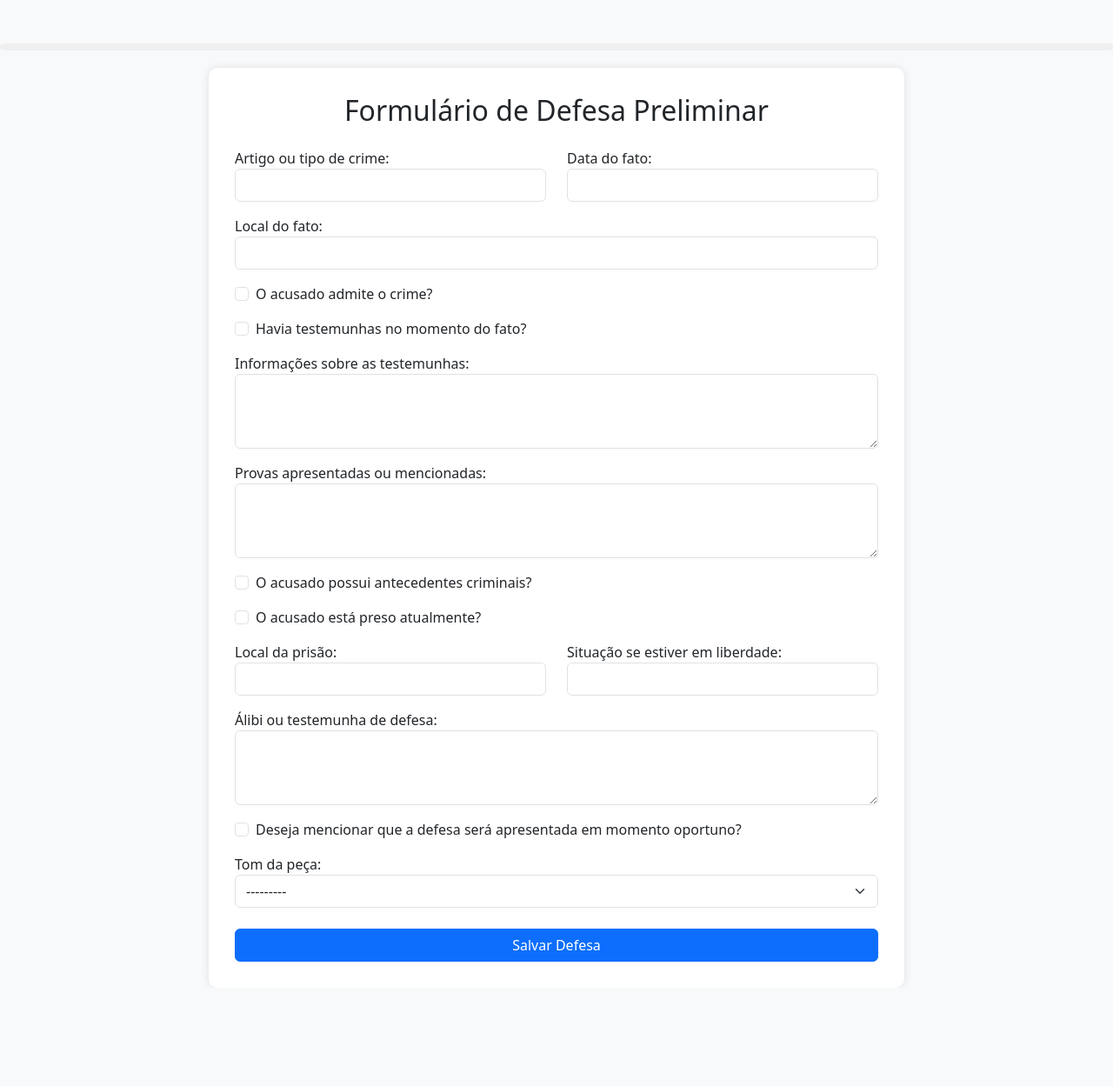
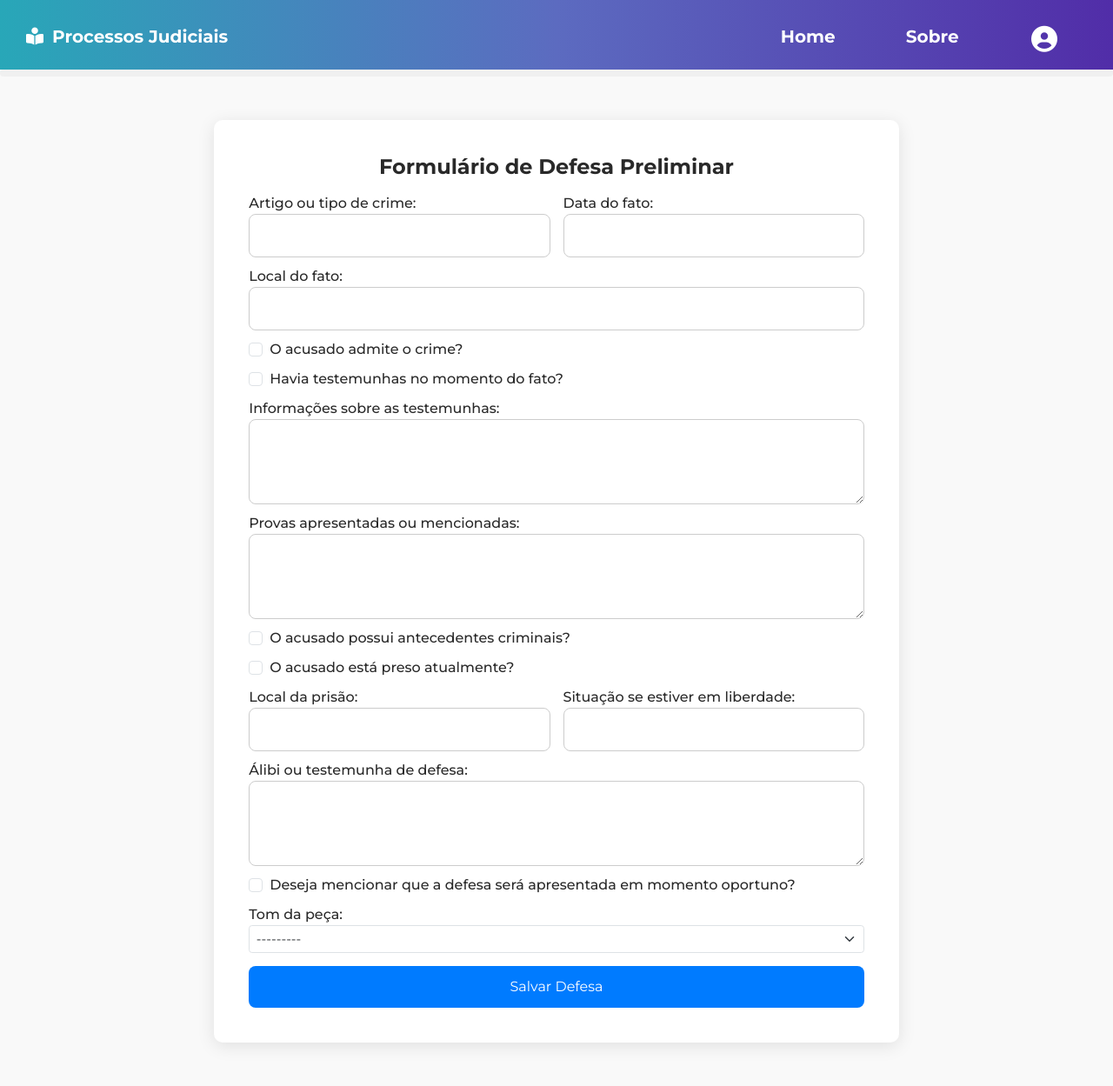
Before and after one commit to EduardoHPN/PI5-intelig-ncia-artificial-, a Django app: template recipes/templates/recipes/formulario/DefesaPrelimitar.html in a window 1280 px wide. Shown: the whole page at 87% size. Before the commit the page ends 1106 px from the top, so only its background shows below. Run offline with Django 5.2, Linux system fonts and the light colour scheme; the template is opened without the code that fills it: values that come from a table or form of the project are taken from there, others are empty; some libraries are stand-ins or nearby versions.

Commit message:
estilizacao forms ---- antes de criar div nova(argumentacao juridica)

```diff
--- a/recipes/templates/recipes/formulario/ArgumentacaoJuridica.html
+++ b/recipes/templates/recipes/formulario/ArgumentacaoJuridica.html
@@ -71,6 +71,7 @@
     </style>
 </head>
 <body>
+    {% include 'recipes/partials/header.html' %}
     {% include 'recipes/partials/loadprogressbar.html' %}
     <div class="container">
         <h2 class="mb-4 text-center text-primary">Formulário de Argumentação Jurídica</h2>
@@ -191,5 +192,7 @@
 <script src="https://cdn.jsdelivr.net/npm/bootstrap@5.3.0/dist/js/bootstrap.bundle.min.js"></script>
 {% load static %}
 <script src="{% static 'js/form-salvar.js' %}"></script>
+<link rel="stylesheet" href="{% static 'recipes/css/forms-style.css' %}">
+<link rel="stylesheet" href="{% static 'recipes/css/styles.css' %}">
 </body>
 </html>
--- a/recipes/templates/recipes/formulario/DefesaPrelimitar.html
+++ b/recipes/templates/recipes/formulario/DefesaPrelimitar.html
@@ -4,15 +4,34 @@
 <head>
     <meta charset="UTF-8">
     <meta name="viewport" content="width=device-width, initial-scale=1.0">
-    <title>Defesa Preliminar</title>
+
+    <link rel="stylesheet" href="https://cdnjs.cloudflare.com/ajax/libs/font-awesome/6.7.2/css/fontawesome.min.css"
+    integrity="sha512-v8QQ0YQ3H4K6Ic3PJkym91KoeNT5S3PnDKvqnwqFD1oiqIl653crGZplPdU5KKtHjO0QKcQ2aUlQZYjHczkmGw=="
+    crossorigin="anonymous" referrerpolicy="no-referrer" />
+
+    <link rel="stylesheet" href="https://cdnjs.cloudflare.com/ajax/libs/font-awesome/6.7.2/css/brands.min.css"
+        integrity="sha512-58P9Hy7II0YeXLv+iFiLCv1rtLW47xmiRpC1oFafeKNShp8V5bKV/ciVtYqbk2YfxXQMt58DjNfkXFOn62xE+g=="
+        crossorigin="anonymous" referrerpolicy="no-referrer" />
+
+    <link rel="stylesheet" href="https://cdnjs.cloudflare.com/ajax/libs/font-awesome/6.7.2/css/solid.min.css"
+        integrity="sha512-DzC7h7+bDlpXPDQsX/0fShhf1dLxXlHuhPBkBo/5wJWRoTU6YL7moeiNoej6q3wh5ti78C57Tu1JwTNlcgHSjg=="
+        crossorigin="anonymous" referrerpolicy="no-referrer" />
+
+    <link rel="preconnect" href="https://fonts.googleapis.com">
+    <link rel="preconnect" href="https://fonts.gstatic.com" crossorigin>
+    <link href="https://fonts.googleapis.com/css2?family=Roboto+Slab:wght@100..900&display=swap" rel="stylesheet">
+
     <!-- Link do Bootstrap -->
     <link href="https://cdn.jsdelivr.net/npm/bootstrap@5.3.0-alpha1/dist/css/bootstrap.min.css" rel="stylesheet">
+
+    <title>Defesa Preliminar</title>
     <style>
-        body {
-            background-color: #f8f9fa;
-            padding-top: 50px;
+        body{
+            font-weight: 500;
         }
-
+        .form-select {
+            font-size: 1.5rem;
+        }
         .form-container {
             max-width: 800px;
             margin: 0 auto;
@@ -33,6 +52,7 @@
 </head>
 
 <body>
+    {% include 'recipes/partials/header.html' %}
     {% include 'recipes/partials/loadprogressbar.html' %}
     <div class="container">
     <div class="form-container">
@@ -122,6 +142,8 @@
     <script src="https://cdn.jsdelivr.net/npm/bootstrap@5.3.0-alpha1/dist/js/bootstrap.bundle.min.js"></script>
     {% load static %}
     <script src="{% static 'js/form-salvar.js' %}"></script>
+    <link rel="stylesheet" href="{% static 'recipes/css/forms-style.css' %}">
+    <link rel="stylesheet" href="{% static 'recipes/css/styles.css' %}">
 </body>
 
 </html>
--- a/recipes/templates/recipes/formulario/paragrafOne.html
+++ b/recipes/templates/recipes/formulario/paragrafOne.html
@@ -1,4 +1,5 @@
 {% include "recipes/partials/head.html" %}
+
 <link href="https://cdn.jsdelivr.net/npm/bootstrap@5.3.0-alpha1/dist/css/bootstrap.min.css" rel="stylesheet">
     <body>
         {% include 'recipes/partials/header.html' %}
--- a/recipes/templates/recipes/partials/footer.html
+++ b/recipes/templates/recipes/partials/footer.html
@@ -1,6 +1,6 @@
 <footer class="main-footer">
     <div class="developer">
-      <a href="https://www.instagram.com/eduardo.nemesio.7739" target="_blank" rel="noreferrer noopener">By Eduardo Henrique</a>
+      <a href="#" target="_blank" rel="noreferrer noopener">By Time05</a>
     </div>
     <div class="powered">
       <a href="https://www.djangoproject.com/" target="_blank" rel="noreferrer noopener">Powered by Django</a>
--- a/recipes/templates/recipes/partials/head.html
+++ b/recipes/templates/recipes/partials/head.html
@@ -22,9 +22,10 @@
     <link rel="preconnect" href="https://fonts.gstatic.com" crossorigin>
     <link href="https://fonts.googleapis.com/css2?family=Roboto+Slab:wght@100..900&display=swap" rel="stylesheet">
 
+
     <link rel="stylesheet" href="{% static 'recipes/css/styles.css' %}">
 
 
-    <title>Jurisdição</title>
+    <title>Juridico</title>
 
 </head>
--- a/recipes/urls.py
+++ b/recipes/urls.py
@@ -7,12 +7,12 @@ urlpatterns = [
     path('', Login),
     path('logout/', logout),
     path('cadastro/', Cadastro),
-    path('recipes/3/', Penal),
+    path('recipes/3/', Penal), #form 1
     path('recipes/2/', EmBreve),
     path('recipes/1/', EmBreve),
     path('autenticar/', autenticar_usuario),
-    path('recipes/arg-juridica/', ArgJuridica, name='argju'),
-    path('recipes/pedido/', pedido, name='pedido'),
-    path('recipes/documentacao/', documentos, name='documentos'),
-    path('recipes/defesa-preliminar/', defesa_preliminar ,name='preliminar') # nova rota
+    path('recipes/arg-juridica/', ArgJuridica, name='argju'),#form 3
+    path('recipes/pedido/', pedido, name='pedido'),#form 4
+    path('recipes/documentacao/', documentos, name='documentos'),#form 5
+    path('recipes/defesa-preliminar/', defesa_preliminar ,name='preliminar') # nova rota #form 2
 ]
--- a/static/recipes/css/forms-style.css
+++ b/static/recipes/css/forms-style.css
@@ -17,7 +17,7 @@ h1,h2 {
 
 /* Labels */
 .form-label {
-    font-weight: bold;
+    font-weight: 500;
     font-size: 16px;
     margin-bottom: 10px;
 }
```
Also changed, not shown: db.sqlite3.
